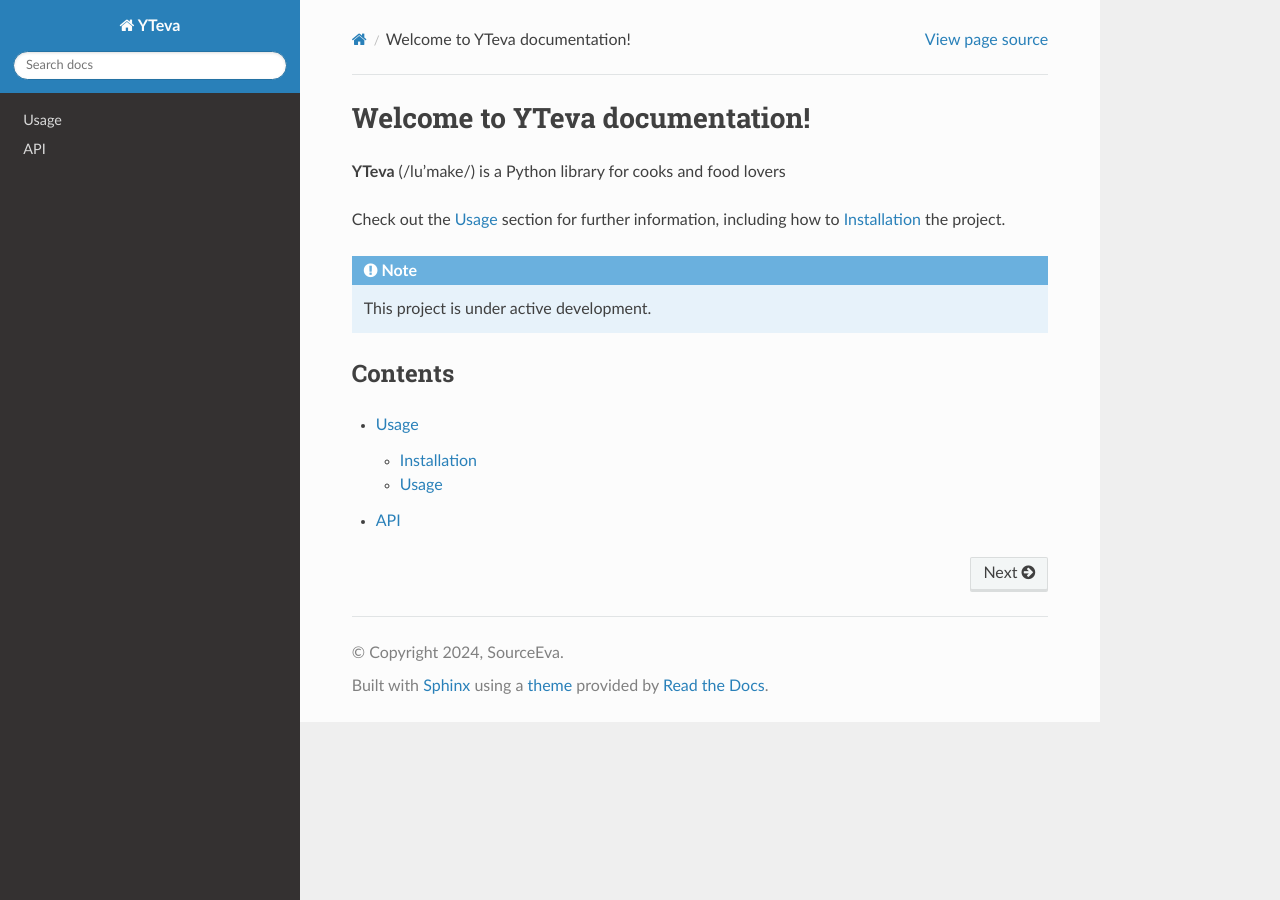
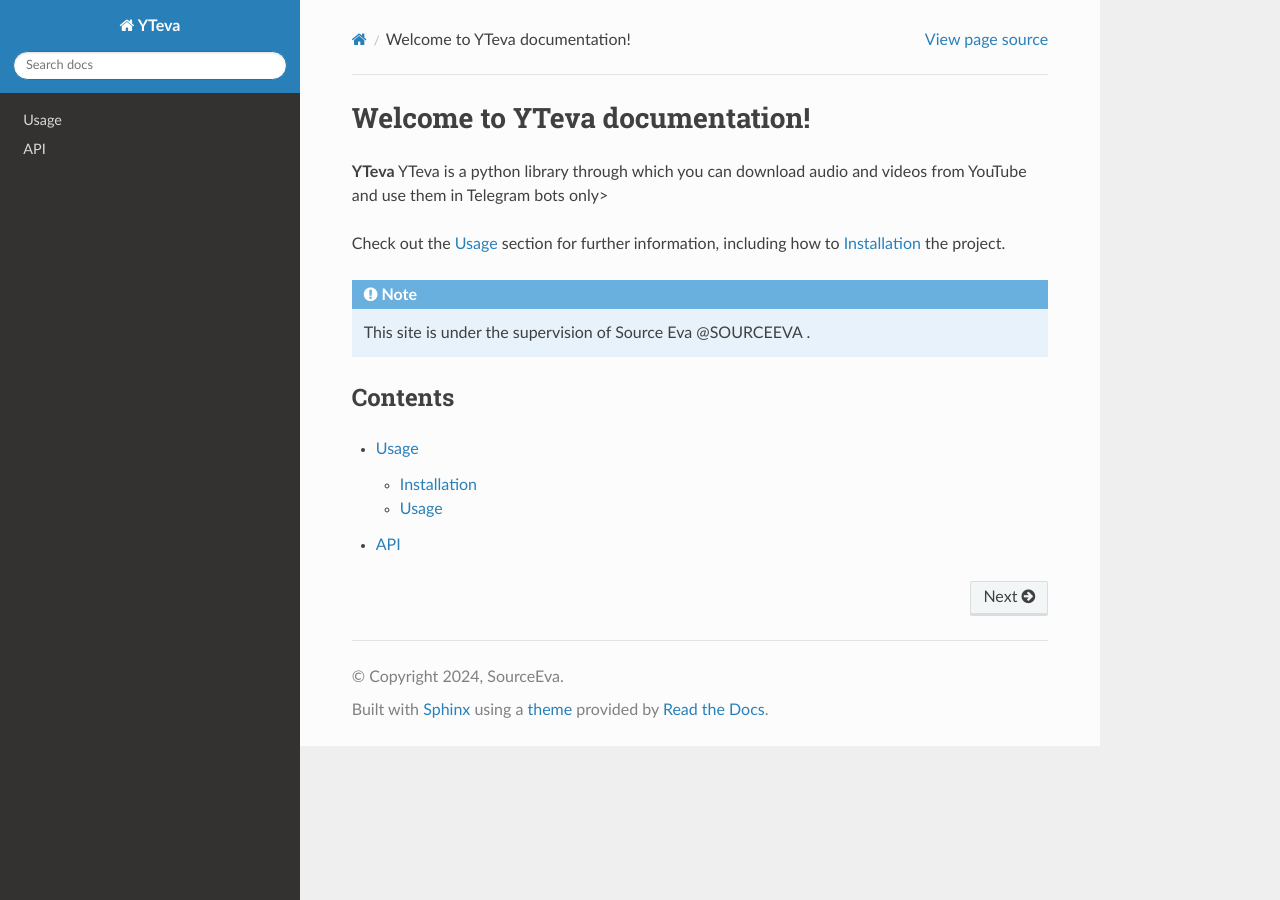
Before and after one commit to deveva205/tutorial-YTeva, a Sphinx documentation site: the page built from docs/source/index.rst, in a window 1280 px wide. Built offline with Sphinx 7.4.7 and the Read the Docs theme 3.1.0, drawn with Linux system fonts in a browser that asks for light colours.

Commit message:
Update index.rst

```diff
--- a/docs/source/index.rst
+++ b/docs/source/index.rst
@@ -1,7 +1,7 @@
 Welcome to YTeva documentation!
 ===================================
 
-**YTeva** (/lu'make/) is a Python library for cooks and food lovers
+**YTeva** YTeva is a python library through which you can download audio and videos from YouTube and use them in Telegram bots only>
 
 
 Check out the :doc:`usage` section for further information, including
@@ -9,7 +9,7 @@
 
 .. note::
 
-   This project is under active development.
+   This site is under the supervision of Source Eva @SOURCEEVA .
 
 Contents
 --------
```
